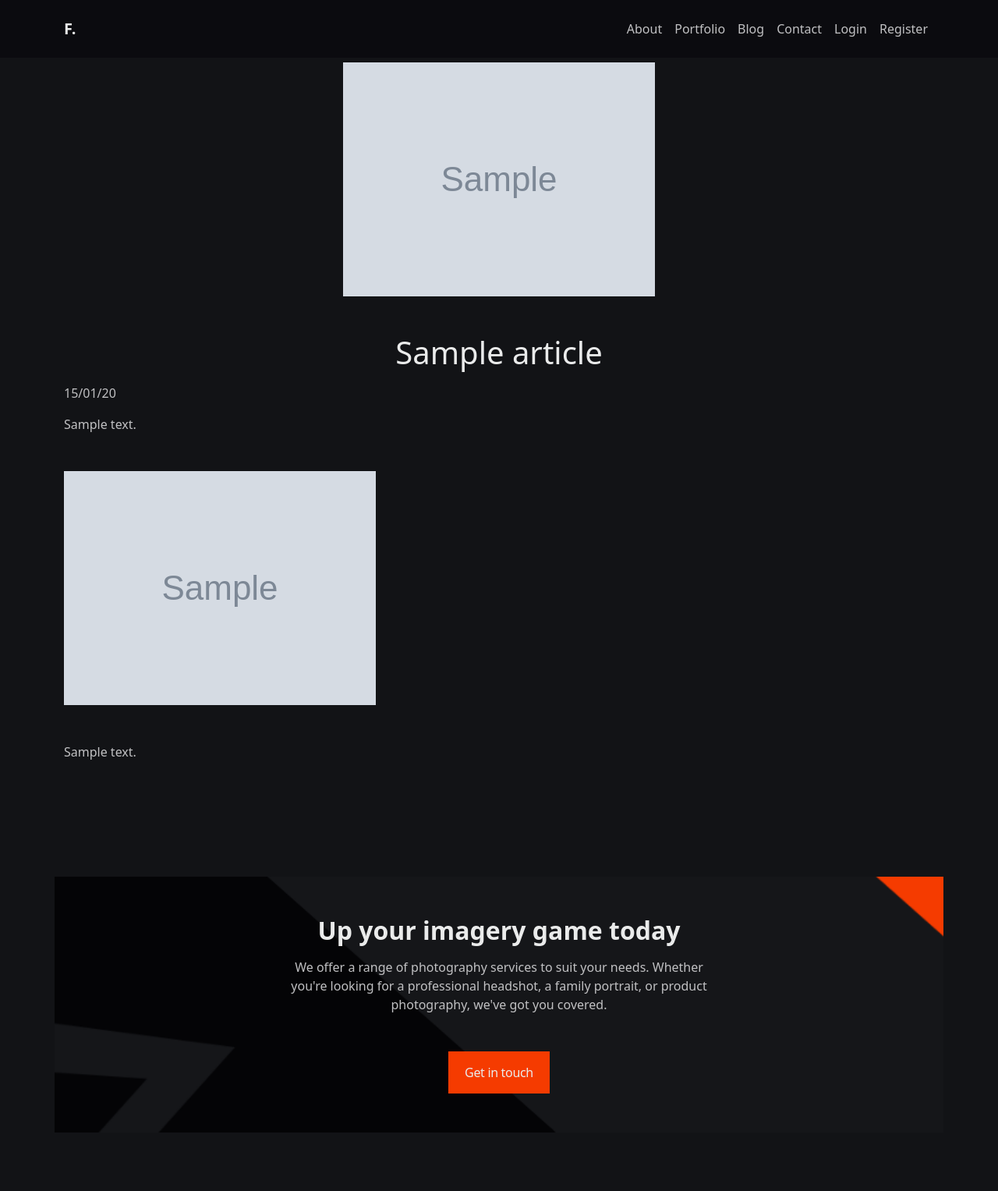
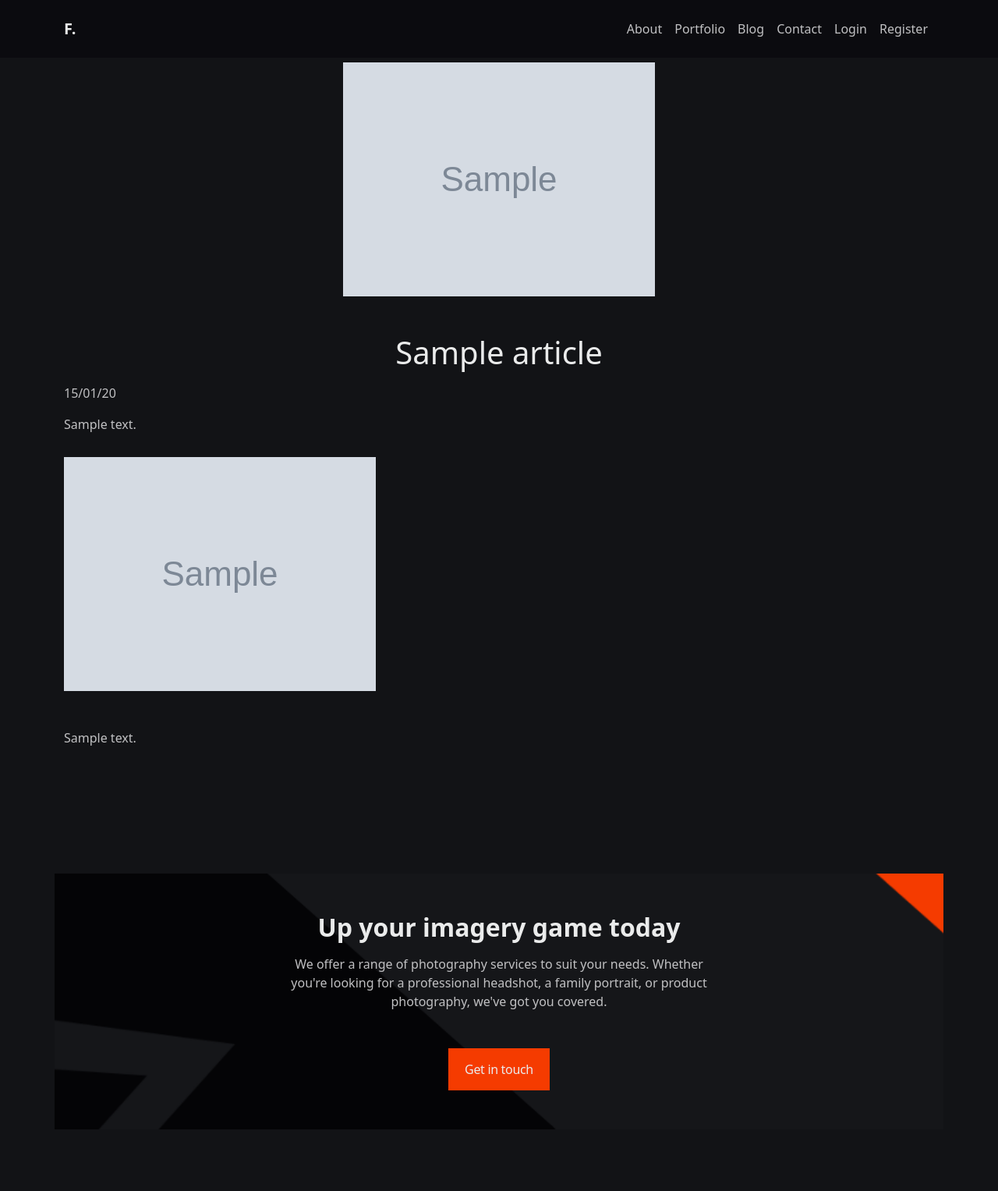
Before and after one commit to JaimieHemmings/fstop, a Django app: a page that uses blog/templates/article.html in a window 1280 px wide. Shown: the top 1527 px of the page at 78% size. Run offline with Django 5.2, Linux system fonts and the light colour scheme; tables that the repository leaves empty hold one stand-in row (values such as "Sample post"); grey boxes marked "Sample" are stand-in pictures.

Commit message:
chore: styling update for article body text

```diff
--- a/blog/templates/article.html
+++ b/blog/templates/article.html
@@ -17,10 +17,8 @@
       <div class="col-sm-12">
         <p class="color-white-300 mb-3">{{ article.date|date:"d/m/y" }}</p>
       </div>
-      <div class="col-sm-12">
-        <p class="color-white-300 mb-5">
-          {{ article.body|safe }}
-        </p>
+      <div class="col-sm-12 article-body">
+        {{ article.body|safe|linebreaks }}
       </div>
     </div>
     <div class="row">
@@ -29,8 +27,8 @@
       </div>
     </div>
     <div class="row">
-      <div class="col-sm-12">
-        <p class="color-white-300 mb-3">{{ article.body_continued|safe }}</p>
+      <div class="col-sm-12 article-body">
+          {{ article.body_continued|safe|linebreaks }}
       </div>
     </div>
   </div>
--- a/static/css/style.css
+++ b/static/css/style.css
@@ -20,6 +20,15 @@ html{box-sizing:border-box;font-size:16px}*,:after,:before{box-sizing:inherit}bo
 /*
   Global Styles
 */
+
+.article-body {
+  margin-bottom: 15px;
+
+  p {
+    color: var(--col-white-300);
+    margin-bottom: 15px;
+  }
+}
 
 .fw-100 {
   font-weight: 100;
```
